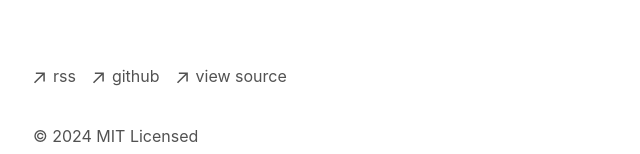
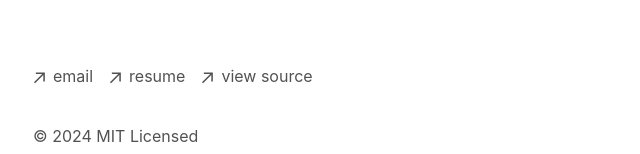
Before and after one commit to rcatullo/personal-website, a Next.js app: page / in a window 1280 px wide. Shown: the part 668-822 px from the top of the page, without its empty margins (319-959 px from the left). Built offline with nearby package versions, Linux system fonts and the light colour scheme.

Commit message:
Update footer.tsx
Change footer to email, resume, view source.

```diff
--- a/app/components/footer.tsx
+++ b/app/components/footer.tsx
@@ -24,10 +24,10 @@ export default function Footer() {
             className="flex items-center transition-all hover:text-neutral-800 dark:hover:text-neutral-100"
             rel="noopener noreferrer"
             target="_blank"
-            href="/rss"
+            href="mailto:rcatullo@stanford.edu"
           >
             <ArrowIcon />
-            <p className="ml-2 h-7">rss</p>
+            <p className="ml-2 h-7">email</p>
           </a>
         </li>
         <li>
@@ -35,10 +35,10 @@ export default function Footer() {
             className="flex items-center transition-all hover:text-neutral-800 dark:hover:text-neutral-100"
             rel="noopener noreferrer"
             target="_blank"
-            href="https://github.com/vercel/next.js"
-          >
+            href="/resume.pdf"
+          download>
             <ArrowIcon />
-            <p className="ml-2 h-7">github</p>
+            <p className="ml-2 h-7">resume</p>
           </a>
         </li>
         <li>
@@ -46,7 +46,7 @@ export default function Footer() {
             className="flex items-center transition-all hover:text-neutral-800 dark:hover:text-neutral-100"
             rel="noopener noreferrer"
             target="_blank"
-            href="https://vercel.com/templates/next.js/portfolio-starter-kit"
+            href="https://github.com/rcatullo/portfolio/tree/main"
           >
             <ArrowIcon />
             <p className="ml-2 h-7">view source</p>
```
